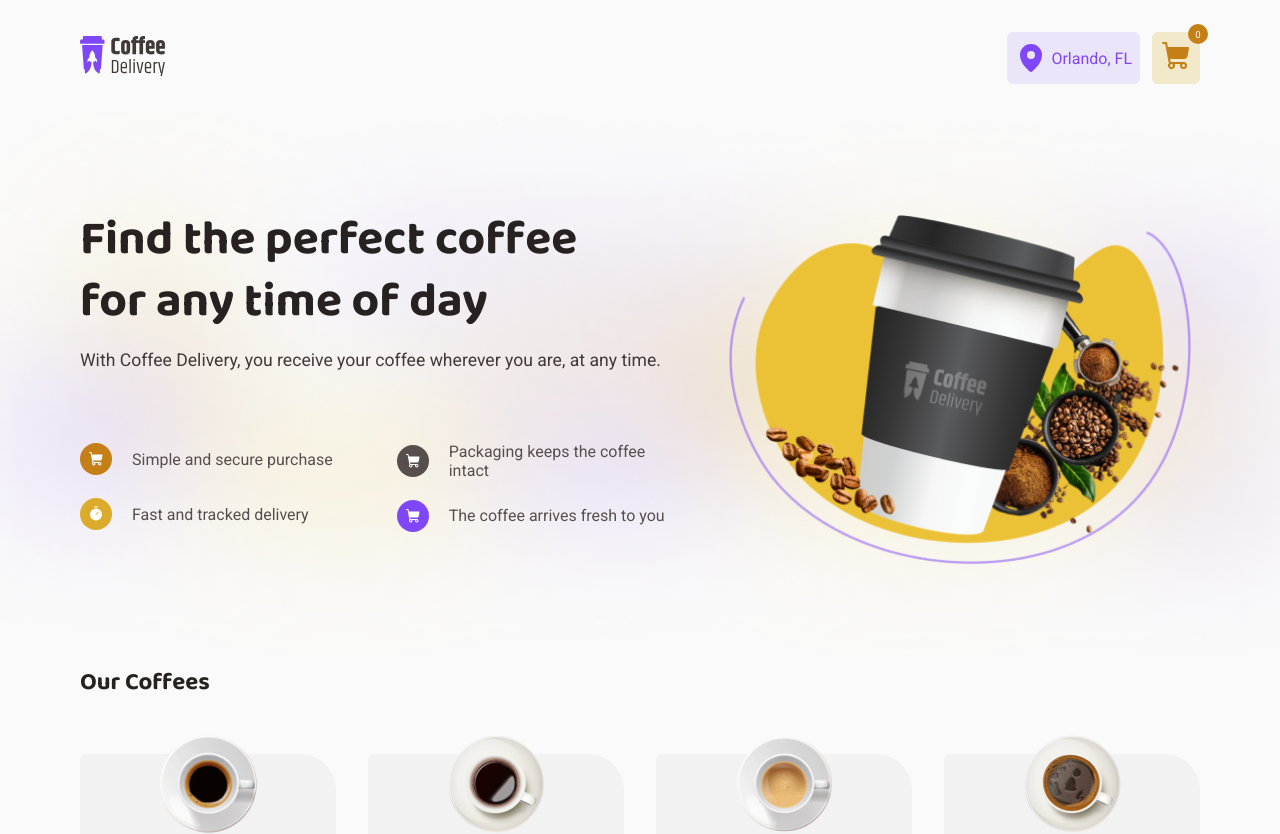
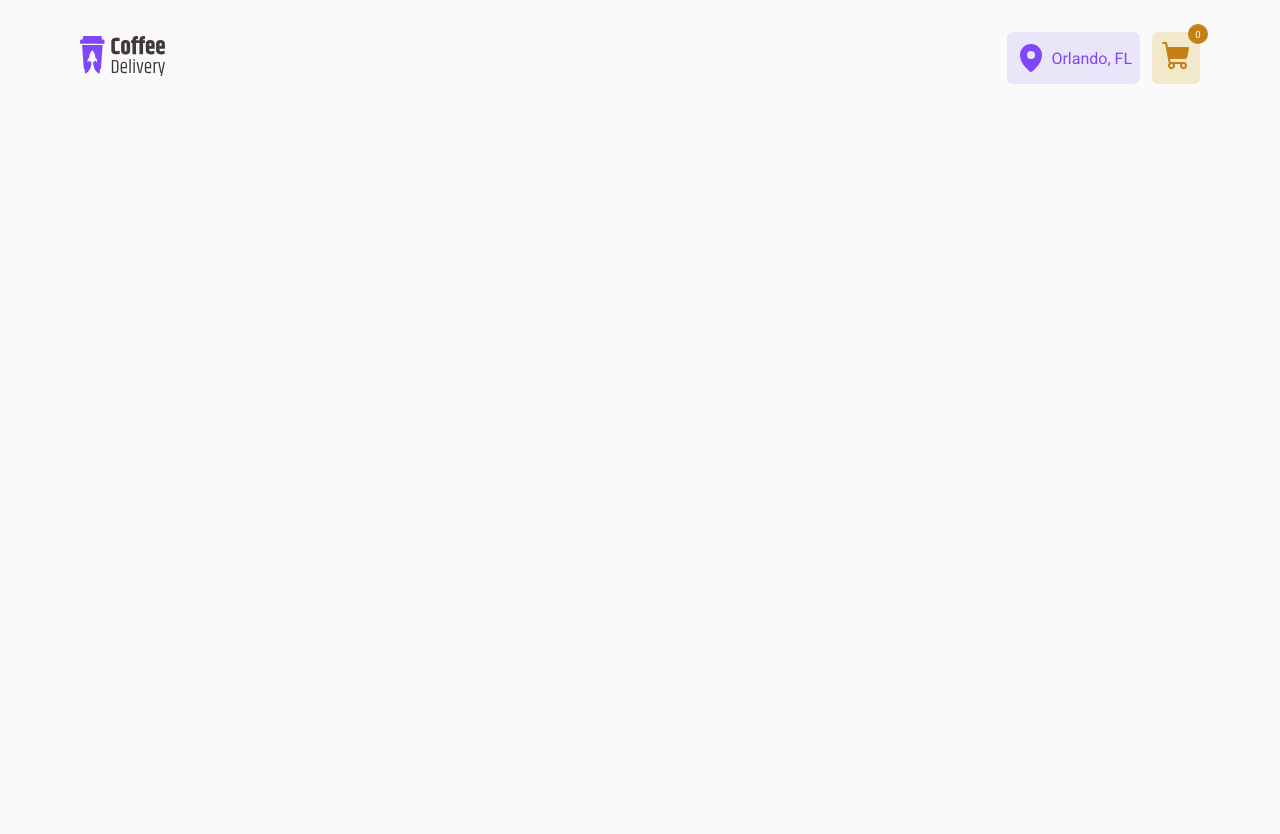
Before and after one commit to pedro4r/coffeeDelivery-React, a React (Vite) app: page / in a window 1280 px wide. Shown: the top 834 px of the page. After the commit the page ends 800 px from the top, so only its background shows below. Built offline with nearby package versions, Linux system fonts and the light colour scheme.

Commit message:
github actions deploy test11

```diff
--- a/src/Router.tsx
+++ b/src/Router.tsx
@@ -8,9 +8,9 @@ export function Router() {
     return (
         <Routes>
             <Route path="/" element={<DefaultLayout />}>
-                <Route path="/" element={<Home />} />
-                <Route path="/checkout" element={<Checkout />} />
-                <Route path="/success" element={<Success />} />
+                <Route path="/coffeeDelivery-React" element={<Home />} />
+                <Route path="/coffeeDelivery-React/checkout" element={<Checkout />} />
+                <Route path="/coffeeDelivery-React/success" element={<Success />} />
             </Route>
         </Routes>
     )
```
